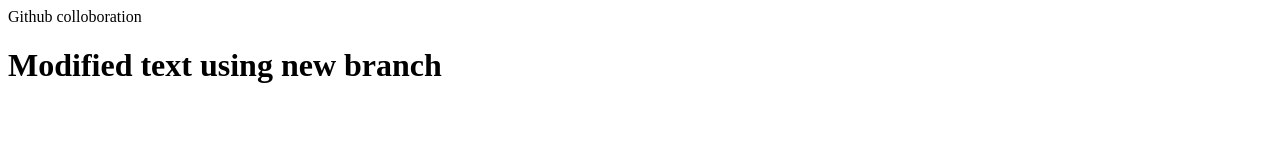
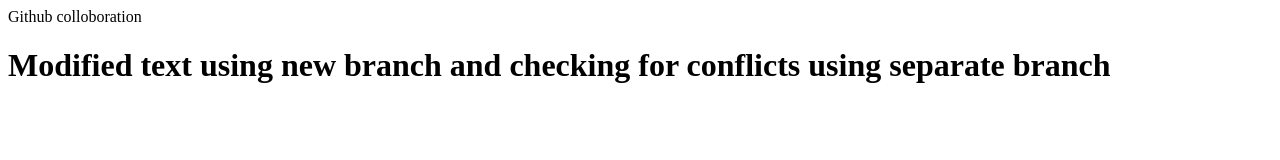
Before and after one commit to Shirisha-Vulinjala/team, a plain HTML site: page index.html in a window 1280 px wide. Drawn offline with Linux system fonts and the light colour scheme.

Commit message:
modified using newbranch

```diff
--- a/index.html
+++ b/index.html
@@ -2,6 +2,7 @@
 <html lang="en">
  <head> Github colloboration</head>
   <body>
-    <h1>Modified text using new branch</h1>
+    <h1>Modified text using new branch and checking for conflicts using separate branch</h1>
+
   </body>
   <html>
```
